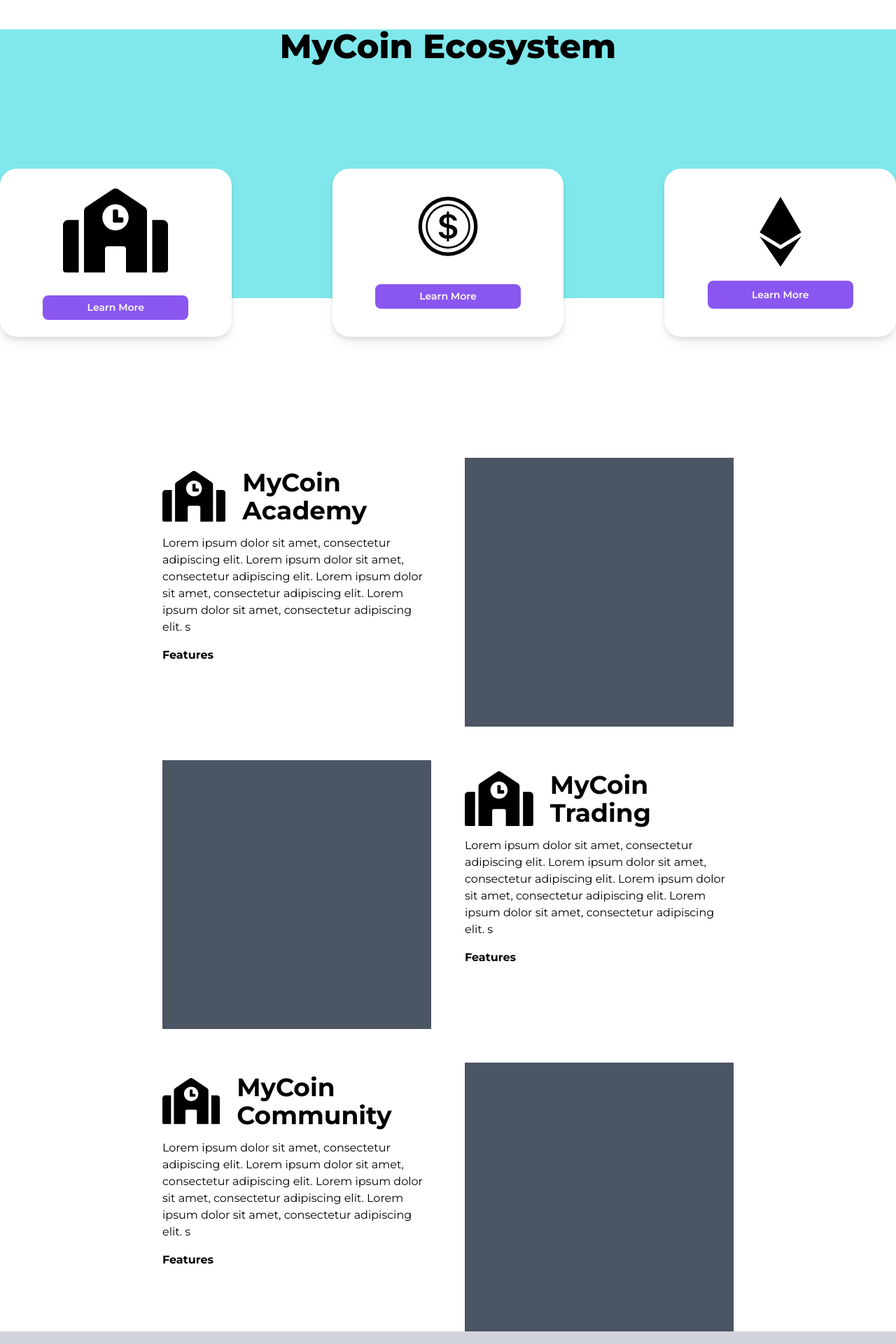
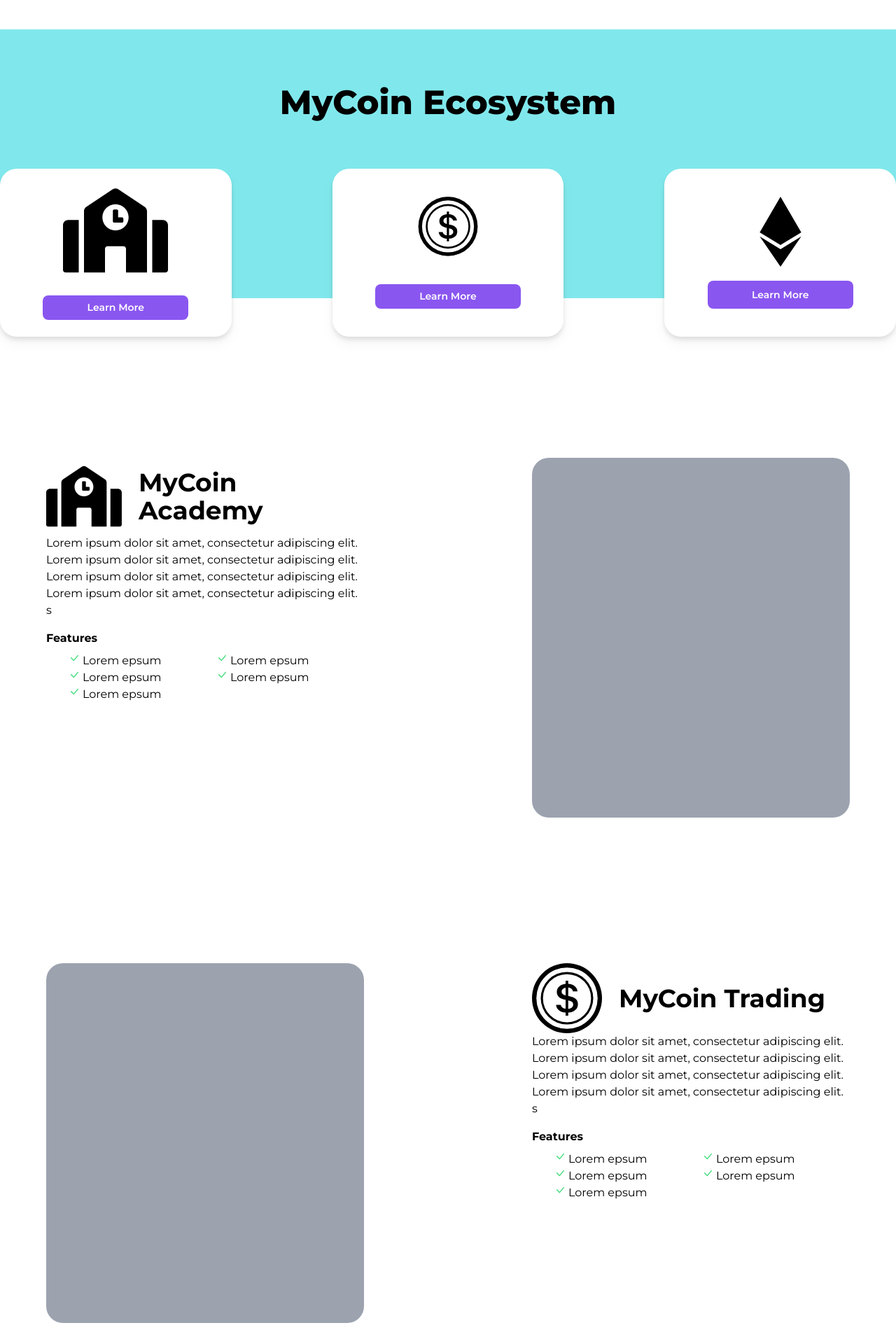
Before and after one commit to InSight3D/MyCoin, a Next.js app: page / in a window 1280 px wide. Shown: the part 860-2780 px from the top of the page at 70% size. Built offline with nearby package versions, Linux system fonts and the light colour scheme; no server answers.

Commit message:
first iteration of the homepage complete

```diff
--- a/components/misc/Checkmark.js
+++ b/components/misc/Checkmark.js
@@ -1,7 +1,7 @@
 import React from 'react'
 import { BsCheckLg } from "react-icons/bs";
 
-export const Checkmark = () => {
+ const Checkmark = () => {
     return (
         <div className='flex'>
             <BsCheckLg className='text-green-400 mr-1' />
@@ -10,3 +10,5 @@ export const Checkmark = () => {
 
     )
 }
+
+export default Checkmark
--- a/pages/index.js
+++ b/pages/index.js
@@ -6,9 +6,11 @@ import Navigation from '../components/Header';
 import Footer from '../components/Footer';
 import { MailIcon } from '@heroicons/react/solid'
 import { FaSchool, FaEthereum } from "react-icons/fa";
-import { BsCoin, BsCheckLg } from "react-icons/bs";
+import { BsCoin } from "react-icons/bs";
+import { CgCommunity } from "react-icons/cg";
 import { useUser } from '@auth0/nextjs-auth0';
 import PurpleButton from '../components/buttons/PurpleButton';
+import Checkmark from '../components/misc/Checkmark';
 import { redirect } from 'next/dist/server/api-utils';
 
 export default function Home() {
@@ -38,18 +40,16 @@ export default function Home() {
     <>
       <Head>
         <title>My Coin</title>
-
         <meta property="og:title" content="MyCoin" />
         <meta property="og:type" content="website" />
         <meta property="og:image" content="https://insight3d.github.io/MyCoin/public/logo.png" />
         <meta property="og:url" content="http://mycoin.insight3d.tech" />
         <meta name="twitter:card" content="summary_large_image" />
-
         <meta property="og:description" content=" InSight3D MyCoin is a free mock crypto exhange that grants users $10,000 to buy and sell 100+ coins at live market price. The coins as well as money will have no real value, as it is a mock exchange. " />
         <meta property="og:site_name" content="MyCoin by InSight3D" />
         <meta name="twitter:image:alt" content="MyCoin" />
+      </Head>
 
-      </Head>
       <div className=' h-full '>
         <div className='flex flex-col mb-80'>
           <div className='flex relative h-10 mb-[450px]'>
@@ -70,8 +70,6 @@ export default function Home() {
               </form>
             </div>
 
-
-
             {/* Logo */}
             <div className='absolute right-0 pr-52 mt-[62px]'>
               <Image src="/logo.svg" width="269" height="272" alt="logo" />
@@ -79,13 +77,11 @@ export default function Home() {
           </div>
         </div>
 
-
-
         {/* Light Blue section */}
         <div>
-          <div className='relative w-full h-96  bg-[#80E8EC] '>
-            <div className='text-center text-5xl font-extrabold '>
-              <p className='mt-20  '>MyCoin Ecosystem</p>
+          <div className='relative w-full h-96  bg-[#80E8EC]'>
+            <div className='text-center text-5xl font-extrabold pt-20'>
+              <p>MyCoin Ecosystem</p>
             </div>
             <div className="absolute left-0 right-0 bottom-[-55px] flex items-center justify-center">
               <div className="grid grid-cols-3 gap-36">
@@ -104,91 +100,86 @@ export default function Home() {
               </div>
             </div>
           </div>
-
-
+          {/* Grid */}
           <div className='mt-[228px] flex justify-center' id="academy">
-            <div className='grid grid-cols-2 grid-rows-2 gap-12'>
-              <div className='h-96 w-96 '>
+            <div className='grid grid-cols-2 grid-rows-2 gap-x-60 gap-y-52'>
+              <div className='h-[514px] w-[454px] '>
                 <div>
                   <div className='flex items-center space-x-6'>
                     <FaSchool className='text-black text-[110px]' />
                     <h1 className='font-bold text-4xl'>MyCoin Academy </h1>
                   </div>
-
                   <p>Lorem ipsum dolor sit amet, consectetur adipiscing elit. Lorem ipsum dolor sit amet, consectetur adipiscing elit. Lorem ipsum dolor sit amet, consectetur adipiscing elit.
                     Lorem ipsum dolor sit amet, consectetur adipiscing elit. s</p>
-
                   <h1 className='mt-4 mb-2  font-bold'>Features</h1>
-
                   <div className="grid grid-cols-2 grid-rows-6 ml-8">
-                    {/*<Checkmark />
                     <Checkmark />
                     <Checkmark />
                     <Checkmark />
-                    <Checkmark />*/}
+                    <Checkmark />
+                    <Checkmark />
                   </div>
-
                 </div>
               </div>
-              <div className='h-96 w-96 bg-gray-600'></div>
-              <div className='h-96 w-96 bg-gray-600'></div>
-              <div className='h-96 w-96' id="trading">
+              <div className='h-[514px] w-[454px] bg-gray-400 rounded-3xl'></div>
+              <div className='h-[514px] w-[454px] bg-gray-400 rounded-3xl'></div>
+              <div className='h-[514px] w-[454px]' id="trading">
                 <div>
                   <div className='flex items-center space-x-6'>
-                    <FaSchool className='text-black text-[110px]' />
+                    <BsCoin className='text-black text-[100px] ' />
                     <h1 className='font-bold text-4xl'>MyCoin Trading </h1>
                   </div>
-
                   <p>Lorem ipsum dolor sit amet, consectetur adipiscing elit. Lorem ipsum dolor sit amet, consectetur adipiscing elit. Lorem ipsum dolor sit amet, consectetur adipiscing elit.
                     Lorem ipsum dolor sit amet, consectetur adipiscing elit. s</p>
-
                   <h1 className='mt-4 mb-2  font-bold'>Features</h1>
-
                   <div className="grid grid-cols-2 grid-rows-6 ml-8">
-                    {/*<Checkmark />
                     <Checkmark />
                     <Checkmark />
                     <Checkmark />
-                    <Checkmark />*/}
+                    <Checkmark />
+                    <Checkmark />
                   </div>
-
                 </div>
               </div>
-
-              <div className='h-96 w-96 ' id="community">
-
+              <div className='h-[514px] w-[454px] ' id="community">
                 <div>
                   <div className='flex items-center space-x-6'>
-                    <FaSchool className='text-black text-[110px]' />
+                    <CgCommunity className='text-black text-[110px]' />
                     <h1 className='font-bold text-4xl'>MyCoin Community </h1>
                   </div>
-
                   <p>Lorem ipsum dolor sit amet, consectetur adipiscing elit. Lorem ipsum dolor sit amet, consectetur adipiscing elit. Lorem ipsum dolor sit amet, consectetur adipiscing elit.
                     Lorem ipsum dolor sit amet, consectetur adipiscing elit. s</p>
-
                   <h1 className='mt-4 mb-2  font-bold'>Features</h1>
-
                   <div className="grid grid-cols-2 grid-rows-6 ml-8">
-                    {/*<Checkmark />
                     <Checkmark />
                     <Checkmark />
                     <Checkmark />
-                    <Checkmark />*/}
+                    <Checkmark />
+                    <Checkmark />
                   </div>
-
                 </div>
-
-
               </div>
-              <div className='h-96 w-96 bg-gray-600'></div>
+              <div className='h-[514px] w-[454px] bg-gray-400 rounded-3xl'></div>
             </div>
-
           </div>
 
-
-
-
-
+          <form>
+            <div className='flex justify-center items-center'>
+              <div className='flex items-center p-8 mb-10 mt-32 w-7xl bg-gray-400 rounded-3xl'>
+                <div className='relative flex items-center drop-shadow-lg text-gray-600 focus-within:text-gray-900'>
+                  <MailIcon className="h-20 w-20 text-grey-400 absolute pointer-events-none pl-2" />
+                  <input className=' h-[80px] w-[800px] rounded-2xl pl-20 pr-6 font-semibold border-none ring-2 ring-gray-200 text-4xl'></input>
+                </div>
+                <div>
+                  <button className='bg-black h-[80px] w-72 right-[146px] rounded-2xl p-[13px] ml-2'>
+                    <span className='text-white text-[15px] font-extrabold'>
+                      Get Started Today!
+                    </span>
+                  </button>
+                </div>
+              </div>
+            </div>
+          </form>
         </div>
       </div>
     </>
```
